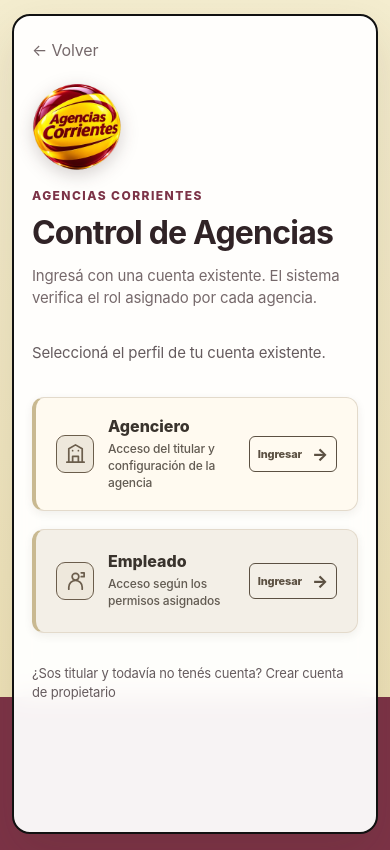
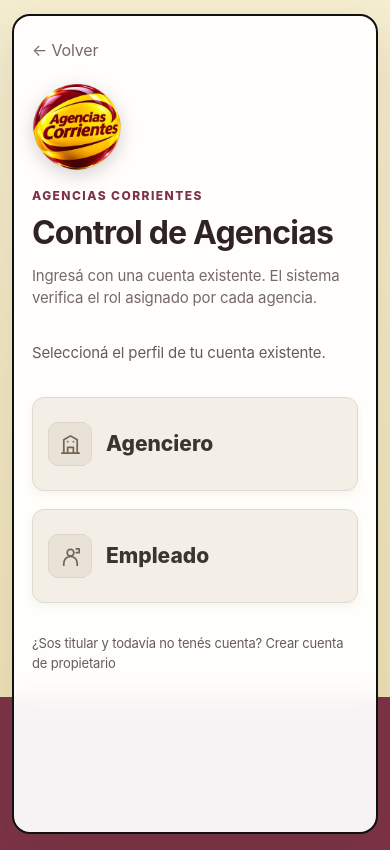
Before and after one commit to agencias-corrientes/CONTABLE-AGENCIAS, a Next.js app: page /login in a window 390 px wide. Built offline with nearby package versions, Linux system fonts and the light colour scheme.

Commit message:
Refine login role cards and pressed navigation state

```diff
--- a/app/globals.css
+++ b/app/globals.css
@@ -1942,3 +1942,93 @@ html, body { min-height:100%; }
   .login-role-selector .landing-role-choice small { font-size:12px!important; }
   .login-role-selector .landing-role-choice .landing-role-enter { font-size:11px!important; }
 }
+
+/* Ajuste final de tarjetas de perfil: mismo tono claro, solo icono y nombre. */
+.login-role-selector .landing-role-choice,
+.login-role-selector .landing-role-choice.landing-role-admin,
+.login-role-selector .landing-role-choice.landing-role-employee {
+  display:flex!important;
+  align-items:center!important;
+  justify-content:flex-start!important;
+  min-height:108px!important;
+  padding:22px 24px!important;
+  gap:18px!important;
+  background:#f3efe7!important;
+  background-image:none!important;
+  color:#39352f!important;
+  border:1px solid #e0d8ca!important;
+  border-left:1px solid #e0d8ca!important;
+  border-radius:12px!important;
+  box-shadow:0 3px 9px rgba(57,48,37,.06)!important;
+  text-decoration:none!important;
+  transform:none!important;
+  transition:background-color .14s ease,box-shadow .14s ease,border-color .14s ease!important;
+}
+.login-role-selector .landing-role-choice:hover,
+.login-role-selector .landing-role-choice:focus-visible,
+.login-role-selector .landing-role-choice:active {
+  background:#ebe5da!important;
+  color:#39352f!important;
+  border-color:#d4c9b6!important;
+  border-left-color:#d4c9b6!important;
+  box-shadow:inset 0 2px 5px rgba(57,48,37,.10),inset 0 1px 2px rgba(57,48,37,.06)!important;
+  transform:translateY(1px)!important;
+  outline:2px solid #e0d7c8!important;
+  outline-offset:2px!important;
+}
+.login-role-selector .landing-role-choice .landing-role-icon {
+  display:grid!important;
+  place-items:center!important;
+  flex:0 0 50px!important;
+  width:50px!important;
+  height:50px!important;
+  background:#e9e2d6!important;
+  color:#6c604f!important;
+  border:1px solid #ded5c6!important;
+  border-radius:10px!important;
+}
+.login-role-selector .landing-role-choice .landing-role-icon svg {
+  display:block!important;
+  width:26px!important;
+  height:26px!important;
+}
+.login-role-selector .landing-role-choice .landing-role-copy {
+  display:flex!important;
+  flex:1 1 auto!important;
+  flex-direction:column!important;
+  min-width:0!important;
+  gap:0!important;
+}
+.login-role-selector .landing-role-choice .landing-role-copy strong {
+  display:block!important;
+  color:#39352f!important;
+  font-size:23px!important;
+  font-weight:850!important;
+  line-height:1.15!important;
+  letter-spacing:0!important;
+}
+.login-role-selector .landing-role-choice small,
+.login-role-selector .landing-role-choice .landing-role-enter {
+  display:none!important;
+}
+@media(max-width:480px) {
+  .login-role-selector .landing-role-choice,
+  .login-role-selector .landing-role-choice.landing-role-admin,
+  .login-role-selector .landing-role-choice.landing-role-employee {
+    min-height:94px!important;
+    padding:17px 15px!important;
+    gap:14px!important;
+  }
+  .login-role-selector .landing-role-choice .landing-role-icon {
+    flex-basis:44px!important;
+    width:44px!important;
+    height:44px!important;
+  }
+  .login-role-selector .landing-role-choice .landing-role-icon svg {
+    width:23px!important;
+    height:23px!important;
+  }
+  .login-role-selector .landing-role-choice .landing-role-copy strong {
+    font-size:21px!important;
+  }
+}
--- a/app/login/page.tsx
+++ b/app/login/page.tsx
@@ -121,13 +121,11 @@ function LoginForm() {
         <p className="muted">Seleccioná el perfil de tu cuenta existente.</p>
         <Link className="landing-role-choice landing-role-admin" href="/login?perfil=administrador">
           <span className="landing-role-icon" aria-hidden="true"><svg viewBox="0 0 24 24" fill="none" stroke="currentColor" strokeWidth="1.8" strokeLinecap="round" strokeLinejoin="round"><path d="M3 21h18M5 21V7l7-4 7 4v14M9 21v-6h6v6M9 9h.01M15 9h.01" /></svg></span>
-          <span className="landing-role-copy"><strong>Agenciero</strong><small>Acceso del titular y configuración de la agencia</small></span>
-          <span className="landing-role-enter">Ingresar <span aria-hidden="true">→</span></span>
+          <span className="landing-role-copy"><strong>Agenciero</strong></span>
         </Link>
         <Link className="landing-role-choice landing-role-employee" href="/login?perfil=empleado">
           <span className="landing-role-icon" aria-hidden="true"><svg viewBox="0 0 24 24" fill="none" stroke="currentColor" strokeWidth="1.8" strokeLinecap="round" strokeLinejoin="round"><circle cx="12" cy="8" r="3.5" /><path d="M5 21v-2a7 7 0 0 1 14 0v2M18 4h3v4h-3" /></svg></span>
-          <span className="landing-role-copy"><strong>Empleado</strong><small>Acceso según los permisos asignados</small></span>
-          <span className="landing-role-enter">Ingresar <span aria-hidden="true">→</span></span>
+          <span className="landing-role-copy"><strong>Empleado</strong></span>
         </Link>
         <p className="muted small-text">¿Sos titular y todavía no tenés cuenta? <Link href="/registro">Crear cuenta de propietario</Link></p>
       </div>
```
Also changed, not shown: components/app-shell.tsx (+38 -0 lines).
